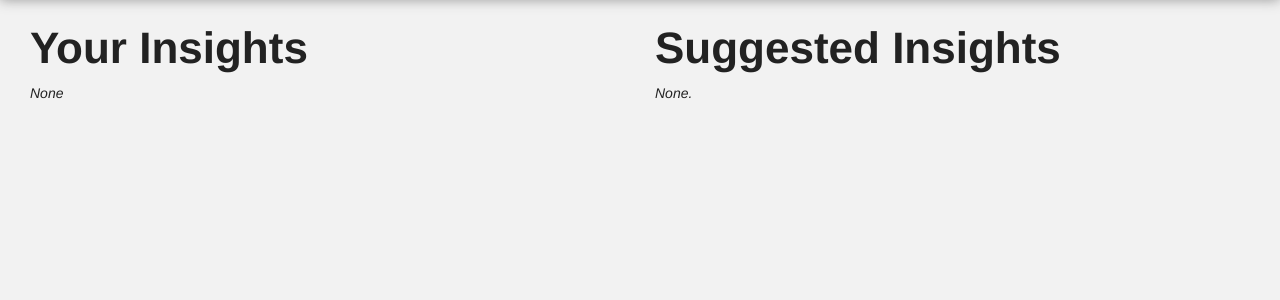
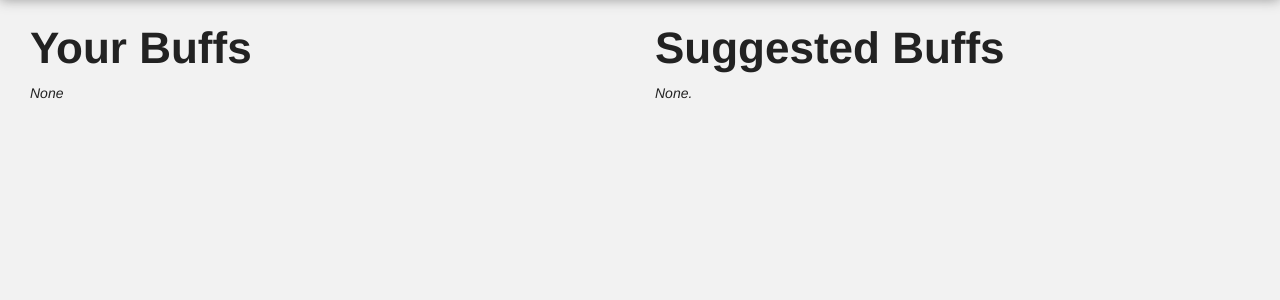
Before and after one commit to ryepdx/bittrails_dashboard, a Flask app: page /insights/ in a window 1280 px wide. Shown: the part 45-345 px from the top of the page. Run offline with Flask 2, Linux system fonts and the light colour scheme; parts of the project's set-up code (start-up, migrations or seed data) failed here and were passed over; some libraries are stand-ins or nearby versions.

Commit message:
Changed 'insights' to 'buffs'.

```diff
--- a/templates/base.html
+++ b/templates/base.html
@@ -18,11 +18,11 @@
             <li class="name"><h1><a href="#">Bit Trails <span class="subheader">Dashboard</span></a></h1></li>
           {% if current_user.is_authenticated() %}
           {% if request.path == url_for('home.home') %} <li class="active"> {% else %} <li> {% endif %}
-          <a href="{{ url_for('home.home') }}">Datastreams</a> </li>
+          <a href="{{ url_for('home.home') }}">Account</a> </li>
           {% if request.path == url_for('charts.index') %} <li class="active"> {% else %} <li> {% endif %}
           <a href="{{ url_for('charts.index') }}">Charts</a> </li>
               {% if request.path == url_for('insights.index') %} <li class="active"> {% else %} <li> {% endif %}
-          <a href="{{ url_for('insights.index') }}">Insights</a></li>
+          <a href="{{ url_for('insights.index') }}">Buffs</a></li>
           {% endif %}
 
         </ul>
--- a/templates/insights/index.html
+++ b/templates/insights/index.html
@@ -2,12 +2,12 @@
 
 {% block content %}
 <div class="six columns">
-    <h1>Your Insights</h1>
+    <h1>Your Buffs</h1>
     <em>None</em>
 </div>
 
 <div class="six columns">
-    <h1>Suggested Insights</h1>
+    <h1>Suggested Buffs</h1>
     <em>None.</em>
     </div>
 </div>
```
Also changed, not shown: templates/home/home.html (+0 -7 lines).
